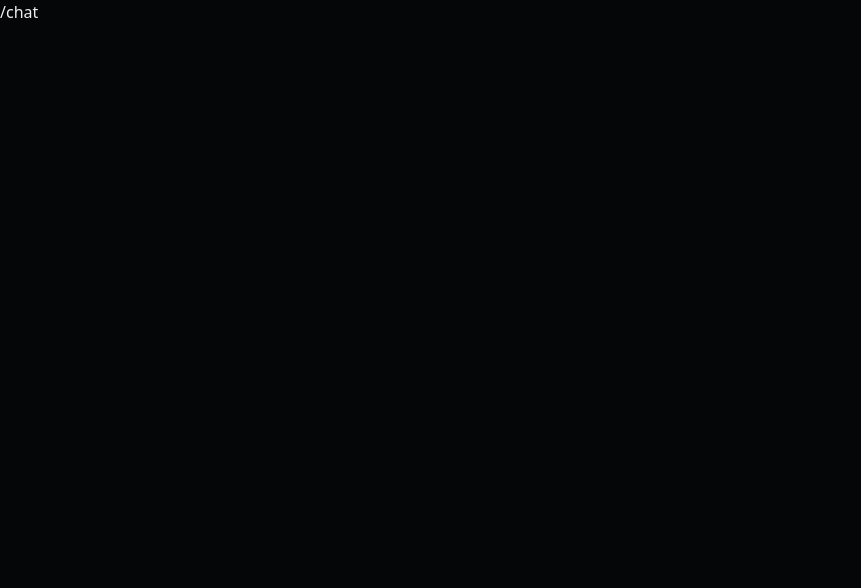
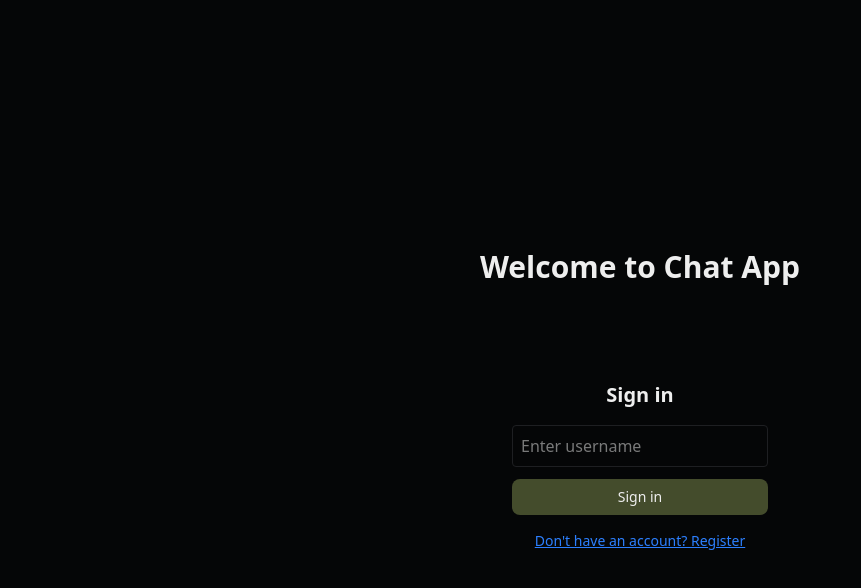
Before and after one commit to micnusz/chat-app-frontend, a Next.js app: page / in a window 1280 px wide. Shown: the top 588 px of the page, without its empty margins (0-861 px from the left). Built offline with nearby package versions, Linux system fonts and the light colour scheme.

Commit message:
Ui updates

```diff
--- a/src/app/page.tsx
+++ b/src/app/page.tsx
@@ -1,9 +1,13 @@
-"use server";
+// app/page.tsx
+import UserForm from "../components/UserForm";
 
-export default async function HomePage() {
+export const dynamic = "force-dynamic";
+
+export default function HomePage() {
   return (
-    <div>
-      <h1>/chat</h1>
+    <div className="min-h-screen flex flex-col items-center justify-center">
+      <h1 className="text-3xl font-bold">Welcome to Chat App</h1>
+      <UserForm />
     </div>
   );
 }
--- a/src/components/UserForm.tsx
+++ b/src/components/UserForm.tsx
@@ -6,10 +6,11 @@ import { useUserStore } from "@/lib/stores/UserStore";
 import { loginUser, registerUser } from "@/lib/api";
 import { Button } from "./ui/button";
 
-export default function UserForm({ mode }: { mode: "login" | "register" }) {
+export default function UserForm() {
   const [username, setUsername] = useState("");
   const [error, setError] = useState("");
   const [loading, setLoading] = useState(false);
+  const [mode, setMode] = useState<"login" | "register">("login"); // default login
   const setAuth = useUserStore((s) => s.setAuth);
   const router = useRouter();
 
@@ -35,6 +36,10 @@ export default function UserForm({ mode }: { mode: "login" | "register" }) {
   };
 
   return (
+    <div className="flex flex-col items-center mt-24">
+      <h2 className="text-xl font-bold mb-4">
+        {mode === "login" ? "Sign in" : "Register"}
+      </h2>
       <form onSubmit={handleSubmit} className="flex flex-col gap-3 w-64">
         <input
           type="text"
@@ -55,5 +60,16 @@ export default function UserForm({ mode }: { mode: "login" | "register" }) {
         </Button>
         {error && <div className="text-red-500">{error}</div>}
       </form>
+
+      {/* Toggle button */}
+      <button
+        onClick={() => setMode(mode === "login" ? "register" : "login")}
+        className="mt-4 text-sm text-blue-500 underline"
+      >
+        {mode === "login"
+          ? "Don't have an account? Register"
+          : "Already have an account? Sign in"}
+      </button>
+    </div>
   );
 }
```
Lines whose indentation alone changed are shown as unchanged.
